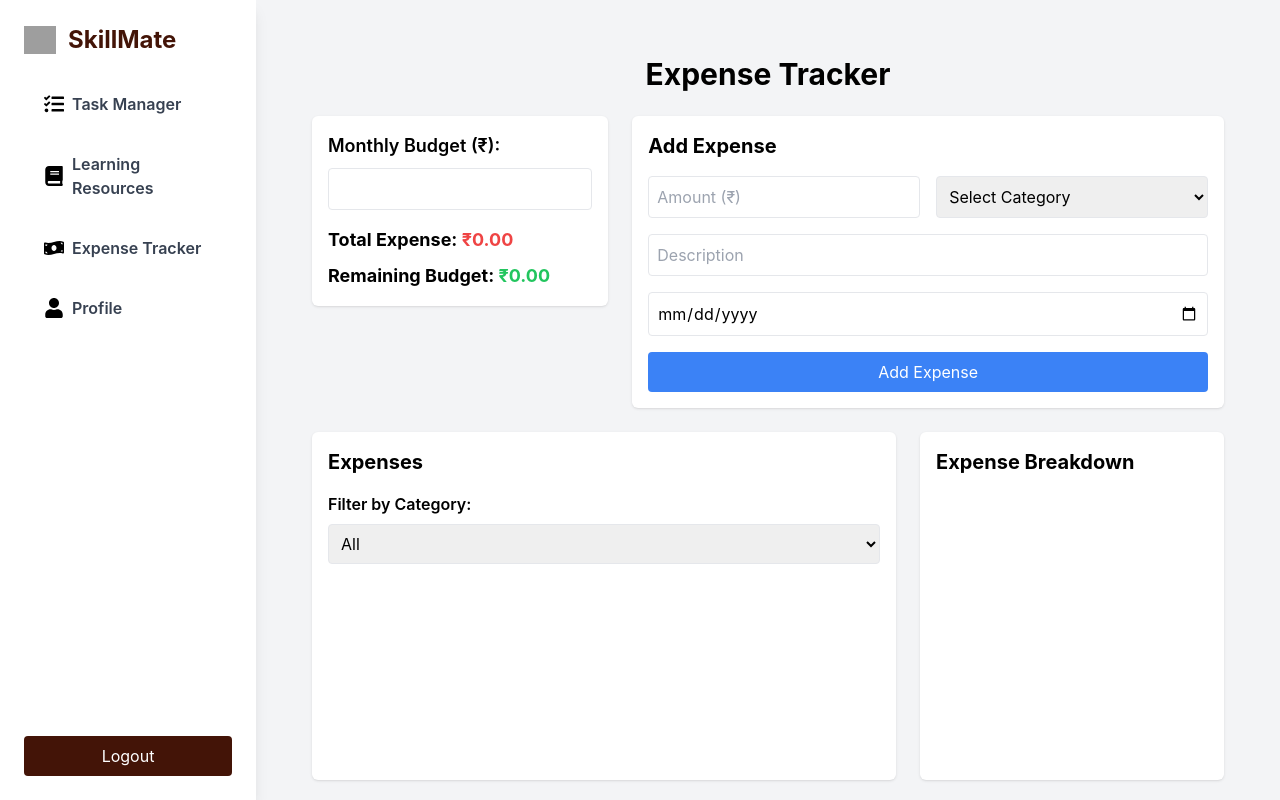
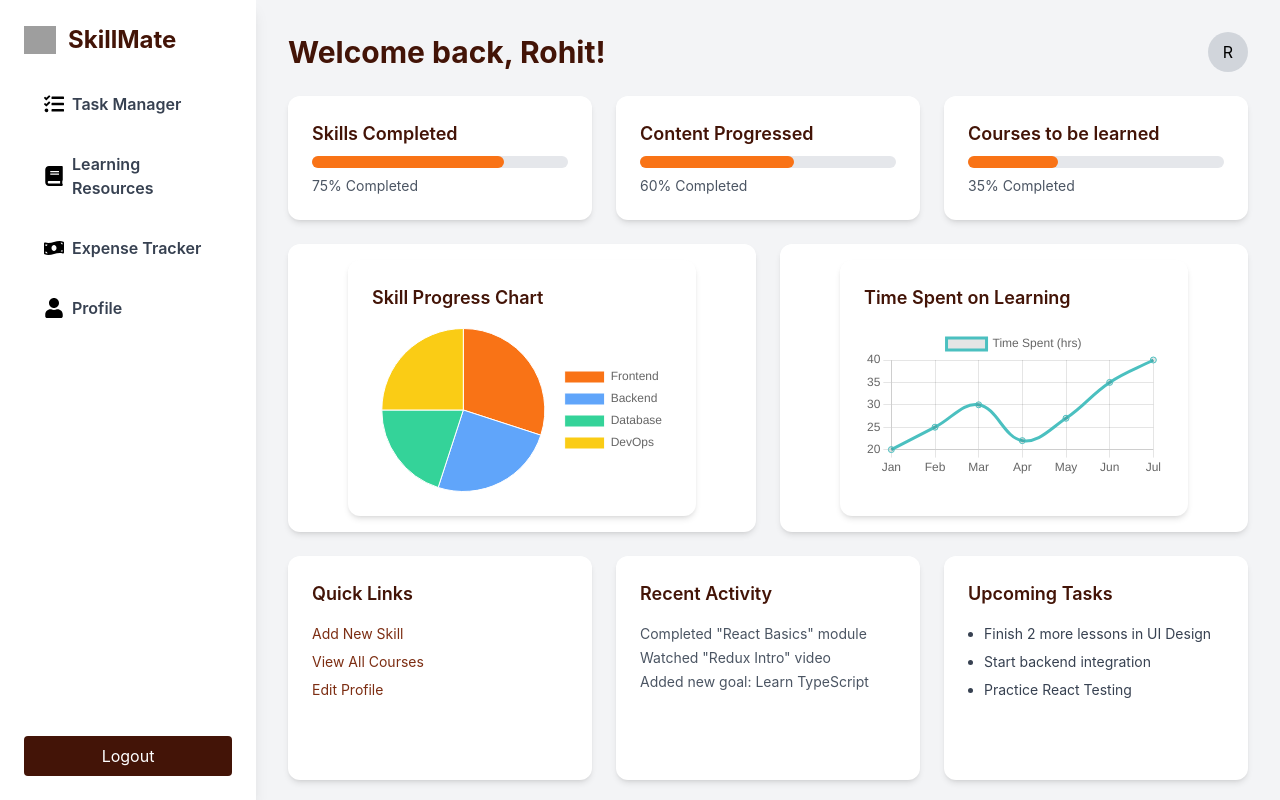
Before and after one commit to Sangsures/Skillmate-evaluation, a React (Create React App) app: page /dashboard in a window 1280 px wide. Built offline with nearby package versions, Linux system fonts and the light colour scheme; sample sign-in values are in the browser's storage; grey boxes are pictures that could not be loaded.

Commit message:
Feature: Changes Made

```diff
--- a/src/Pages/DashboardHome.jsx
+++ b/src/Pages/DashboardHome.jsx
@@ -1,207 +1,111 @@
-import React, { useState } from "react";
-import { useDispatch, useSelector } from "react-redux";
-import { addExpense, deleteExpense } from "../redux/expenseSlice";
-import { Pie } from "react-chartjs-2";
-import "chart.js/auto";
+import React from "react";
+import SkillProgressChart from "./SkillProgressChart";
+import TimeSpentChart from "./TimeSpentChart";
 
-const Expenses = () => {
-  const [budget, setBudget] = useState("");
-  const [form, setForm] = useState({ amount: "", category: "", description: "", date: "" });
-  const [filter, setFilter] = useState("");
-  const dispatch = useDispatch();
-  const expenses = useSelector((state) => state.expenses);
-
-  const defaultCategories = [
-    "Food",
-    "Transport",
-    "Shopping",
-    "Healthcare",
-    "Education",
-    "Entertainment",
-    "Bills",
-    "Savings",
-    "Travel",
-    "Other",
-  ];
-
-  const handleInputChange = (e) => {
-    const { name, value } = e.target;
-    setForm({ ...form, [name]: value });
-  };
-
-  const handleBudgetChange = (e) => {
-    setBudget(e.target.value);
-  };
-
-  const handleSubmit = (e) => {
-    e.preventDefault();
-    dispatch(addExpense(form));
-    setForm({ amount: "", category: "", description: "", date: "" });
-  };
-
-  const filteredExpenses = filter
-    ? expenses.filter((expense) => expense.category === filter)
-    : expenses;
-
-  const totalExpense = filteredExpenses.reduce(
-    (acc, expense) => acc + parseFloat(expense.amount || 0),
-    0
-  );
-
-  const remainingBudget = budget - totalExpense;
-
-  const categoryBreakdown = filteredExpenses.reduce((acc, expense) => {
-    acc[expense.category] = (acc[expense.category] || 0) + parseFloat(expense.amount);
-    return acc;
-  }, {});
-
-  const pieChartData = {
-    labels: Object.keys(categoryBreakdown),
-    datasets: [
-      {
-        data: Object.values(categoryBreakdown),
-        backgroundColor: ["#FF6384", "#36A2EB", "#FFCE56", "#4BC0C0", "#9966FF"],
-        hoverBackgroundColor: ["#FF6384", "#36A2EB", "#FFCE56", "#4BC0C0", "#9966FF"],
-      },
-    ],
-  };
-
+function DashboardCard({ title, progress }) {
   return (
-    <div className="container mx-auto p-6">
-      <h1 className="text-3xl font-bold mb-6 text-center">Expense Tracker</h1>
-      <div className="flex flex-col lg:flex-row gap-6 items-start">
-        <div className="w-full lg:w-1/3 bg-white p-4 shadow rounded-md">
-          <label htmlFor="budget" className="block text-lg font-semibold mb-2">
-            Monthly Budget (₹):
-          </label>
-          <input
-            id="budget"
-            type="number"
-            value={budget}
-            onChange={handleBudgetChange}
-            className="p-2 border rounded w-full mb-4"
-          />
-          <div className="text-lg font-bold">
-            Total Expense: <span className="text-red-500">₹{totalExpense.toFixed(2)}</span>
-          </div>
-          <div className="text-lg font-bold mt-2">
-            Remaining Budget:{" "}
-            <span className={remainingBudget >= 0 ? "text-green-500" : "text-red-500"}>
-              ₹{remainingBudget.toFixed(2)}
-            </span>
-          </div>
-        </div>
-        <form
-          onSubmit={handleSubmit}
-          className="w-full lg:w-2/3 bg-white p-4 shadow rounded-md"
-        >
-          <h2 className="text-xl font-bold mb-4">Add Expense</h2>
-          <div className="grid grid-cols-1 md:grid-cols-2 gap-4">
-            <input
-              name="amount"
-              placeholder="Amount (₹)"
-              type="number"
-              value={form.amount}
-              onChange={handleInputChange}
-              required
-              className="p-2 border rounded"
-            />
-            <select
-              name="category"
-              value={form.category}
-              onChange={handleInputChange}
-              required
-              className="p-2 border rounded"
-            >
-              <option value="" disabled>
-                Select Category
-              </option>
-              {defaultCategories.map((category) => (
-                <option key={category} value={category}>
-                  {category}
-                </option>
-              ))}
-            </select>
-            <input
-              name="description"
-              placeholder="Description"
-              value={form.description}
-              onChange={handleInputChange}
-              required
-              className="p-2 border rounded col-span-full"
-            />
-            <input
-              name="date"
-              type="date"
-              value={form.date}
-              onChange={handleInputChange}
-              required
-              className="p-2 border rounded col-span-full"
-            />
-          </div>
-          <button
-            type="submit"
-            className="bg-blue-500 text-white py-2 px-4 rounded mt-4 w-full"
-          >
-            Add Expense
-          </button>
-        </form>
+    <div className="bg-white p-6 rounded-xl shadow-md">
+      <h3 className="text-lg font-semibold text-orange-950 mb-2">{title}</h3>
+      <div className="w-full bg-gray-200 rounded-full h-3">
+        <div
+          className="bg-orange-500 h-3 rounded-full"
+          style={{ width: `${progress}%` }}
+        ></div>
       </div>
-      <div className="flex flex-col lg:flex-row gap-6 mt-6">
-
-        <div className="w-full lg:w-2/3 bg-white p-4 shadow rounded-md">
-          <h2 className="text-xl font-bold mb-4">Expenses</h2>
-          <div className="mb-4">
-            <label htmlFor="filter" className="block font-semibold mb-2">
-              Filter by Category:
-            </label>
-            <select
-              id="filter"
-              onChange={(e) => setFilter(e.target.value)}
-              value={filter}
-              className="p-2 border rounded w-full"
-            >
-              <option value="">All</option>
-              {defaultCategories.map((category) => (
-                <option key={category} value={category}>
-                  {category}
-                </option>
-              ))}
-            </select>
-          </div>
-          <div className="grid grid-cols-1 gap-4">
-            {filteredExpenses.map((expense, index) => (
-              <div
-                key={index}
-                className="p-4 bg-gray-100 shadow rounded flex justify-between items-center"
-              >
-                <div>
-                  <p className="text-lg font-semibold">
-                    ₹{expense.amount} - {expense.category}
-                  </p>
-                  <p className="text-sm text-gray-600">{expense.description}</p>
-                  <p className="text-sm text-gray-400">{expense.date}</p>
-                </div>
-                <button
-                  onClick={() => dispatch(deleteExpense(index))}
-                  className="text-red-500 hover:text-red-700"
-                >
-                  Delete
-                </button>
-              </div>
-            ))}
-          </div>
-        </div>
-
-        <div className="w-full lg:w-1/3 bg-white p-4 shadow rounded-md">
-          <h2 className="text-xl font-bold mb-4">Expense Breakdown</h2>
-          <div className="max-w-xs mx-auto">
-            <Pie data={pieChartData} />
-          </div>
-        </div>
-      </div>
+      <p className="text-sm text-gray-600 mt-2">{progress}% Completed</p>
     </div>
   );
-};
+}
 
-export default Expenses;
+function QuickLinks() {
+  return (
+    <div className="bg-white p-6 rounded-xl shadow-md min-h-[14rem]">
+      <h3 className="text-lg font-semibold text-orange-950 mb-4">
+        Quick Links
+      </h3>
+      <ul className="text-sm text-orange-900 space-y-2">
+        <li>
+          <a href="#" className="hover:underline">
+            Add New Skill
+          </a>
+        </li>
+        <li>
+          <a href="#" className="hover:underline">
+            View All Courses
+          </a>
+        </li>
+        <li>
+          <a href="#" className="hover:underline">
+            Edit Profile
+          </a>
+        </li>
+      </ul>
+    </div>
+  );
+}
+
+function RecentActivity() {
+  return (
+    <div className="bg-white p-6 rounded-xl shadow-md min-h-[14rem]">
+      <h3 className="text-lg font-semibold text-orange-950 mb-4">
+        Recent Activity
+      </h3>
+      <ul className="text-sm text-gray-600 space-y-1">
+        <li>Completed "React Basics" module</li>
+        <li>Watched "Redux Intro" video</li>
+        <li>Added new goal: Learn TypeScript</li>
+      </ul>
+    </div>
+  );
+}
+
+function UpcomingTasks() {
+  return (
+    <div className="bg-white p-6 rounded-xl shadow-md min-h-[14rem]">
+      <h3 className="text-lg font-semibold text-orange-950 mb-4">
+        Upcoming Tasks
+      </h3>
+      <ul className="text-sm text-gray-700 list-disc pl-4 space-y-2">
+        <li>Finish 2 more lessons in UI Design</li>
+        <li>Start backend integration</li>
+        <li>Practice React Testing</li>
+      </ul>
+    </div>
+  );
+}
+
+export default function DashboardHome() {
+  return (
+    <div className="max-w-7xl mx-auto space-y-6">
+      <header className="flex justify-between items-center">
+        <h1 className="text-3xl font-bold text-orange-950">
+          Welcome back, Rohit!
+        </h1>
+        <div className="w-10 h-10 bg-gray-300 rounded-full flex items-center justify-center">
+          R
+        </div>
+      </header>
+
+      <section className="grid grid-cols-1 sm:grid-cols-2 md:grid-cols-3 gap-6">
+        <DashboardCard title="Skills Completed" progress={75} />
+        <DashboardCard title="Content Progressed" progress={60} />
+        <DashboardCard title="Courses to be learned" progress={35} />
+      </section>
+
+      <section className="grid grid-cols-1 md:grid-cols-2 gap-6">
+        <div className="bg-white p-4 rounded-xl shadow-md min-h-[18rem] flex items-center justify-center">
+          <SkillProgressChart />
+        </div>
+        <div className="bg-white p-4 rounded-xl shadow-md min-h-[18rem] flex items-center justify-center">
+          <TimeSpentChart />
+        </div>
+      </section>
+
+      <section className="grid grid-cols-1 md:grid-cols-2 lg:grid-cols-3 gap-6 pb-8">
+        <QuickLinks />
+        <RecentActivity />
+        <UpcomingTasks />
+      </section>
+    </div>
+  );
+}
--- a/src/Pages/Expenses.jsx
+++ b/src/Pages/Expenses.jsx
@@ -67,11 +67,11 @@ const Expenses = () => {
   };
 
   return (
-    <div className="container mx-auto p-6">
-      <h1 className="text-3xl font-bold mb-6 text-center">Expense Tracker</h1>
+    <div className="container mx-auto p-6 space-y-6">
+      <h1 className="text-3xl font-bold text-center">Expense Tracker</h1>
 
-      <div className="flex flex-col lg:flex-row gap-6 items-start">
-        <div className="w-full h-auto lg:w-1/3 bg-white p-4 shadow rounded-md">
+      <div className="grid lg:grid-cols-3 gap-6">
+        <div className="bg-white shadow-lg p-6 rounded-md col-span-1">
           <label htmlFor="budget" className="block text-lg font-semibold mb-2">
             Monthly Budget (₹):
           </label>
@@ -93,12 +93,10 @@ const Expenses = () => {
           </div>
         </div>
 
-        <form
-          onSubmit={handleSubmit}
-          className="w-full lg:w-2/3 bg-white p-4 shadow rounded-md"
-        >
+        <div className="bg-white shadow-lg p-6 rounded-md col-span-2">
           <h2 className="text-xl font-bold mb-4">Add Expense</h2>
-          <div className="grid grid-cols-1 md:grid-cols-2 gap-4">
+          <form onSubmit={handleSubmit} className="space-y-4">
+            <div className="grid grid-cols-2 gap-4">
               <input
                 name="amount"
                 placeholder="Amount (₹)"
@@ -124,13 +122,14 @@ const Expenses = () => {
                   </option>
                 ))}
               </select>
+            </div>
             <input
               name="description"
               placeholder="Description"
               value={form.description}
               onChange={handleInputChange}
               required
-              className="p-2 border rounded col-span-full"
+              className="p-2 border rounded w-full"
             />
             <input
               name="date"
@@ -138,22 +137,21 @@ const Expenses = () => {
               value={form.date}
               onChange={handleInputChange}
               required
-              className="p-2 border rounded col-span-full"
+              className="p-2 border rounded w-full"
             />
-          </div>
             <button
               type="submit"
-            className="bg-blue-500 text-white py-2 px-4 rounded mt-4 w-full"
+              className="bg-blue-500 text-white py-2 px-4 rounded w-full hover:bg-blue-600 transition-colors"
             >
               Add Expense
             </button>
           </form>
         </div>
+      </div>
 
-      <div className="flex flex-col lg:flex-row gap-6 mt-6">
-        <div className="w-full lg:w-2/3 bg-white p-4 shadow rounded-md">
+      <div className="grid lg:grid-cols-3 gap-6">
+        <div className="bg-white shadow-lg p-6 rounded-md col-span-2">
           <h2 className="text-xl font-bold mb-4">Expenses</h2>
-          <div className="mb-4">
           <label htmlFor="filter" className="block font-semibold mb-2">
             Filter by Category:
           </label>
@@ -161,7 +159,7 @@ const Expenses = () => {
             id="filter"
             onChange={(e) => setFilter(e.target.value)}
             value={filter}
-              className="p-2 border rounded w-full"
+            className="p-2 border rounded mb-4 w-full"
           >
             <option value="">All</option>
             {defaultCategories.map((category) => (
@@ -170,8 +168,7 @@ const Expenses = () => {
               </option>
             ))}
           </select>
-          </div>
-          <div className="grid grid-cols-1 gap-4">
+          <div className="space-y-4">
             {filteredExpenses.map((expense, index) => (
               <div
                 key={index}
@@ -195,8 +192,7 @@ const Expenses = () => {
           </div>
         </div>
 
-
-        <div className="w-full lg:w-1/3 bg-white p-4 shadow rounded-md">
+        <div className="bg-white shadow-lg p-6 rounded-md">
           <h2 className="text-xl font-bold mb-4">Expense Breakdown</h2>
           <div className="max-w-xs mx-auto">
             <Pie data={pieChartData} />
--- a/src/Pages/dashboard.jsx
+++ b/src/Pages/dashboard.jsx
@@ -13,7 +13,7 @@ export default function Dashboard() {
   }, [navigate]);
 
   const handleLogout = () => {
-    console.log("entered")
+    console.log("entered");
     localStorage.removeItem("isLoggedIn");
     navigate("/");
   };
@@ -25,6 +25,7 @@ export default function Dashboard() {
           <NavLink
             to="/dashboard"
             className="flex items-center gap-3 mb-6"
+            exact
           >
             <img
               src="https://www.svgrepo.com/show/385312/learning-head-book-education.svg"
```
Lines whose indentation alone changed are shown as unchanged.
